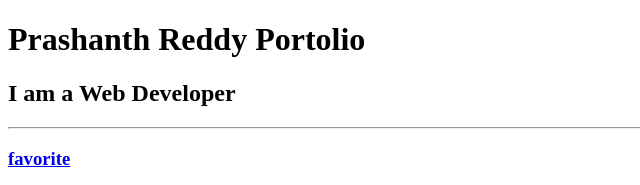
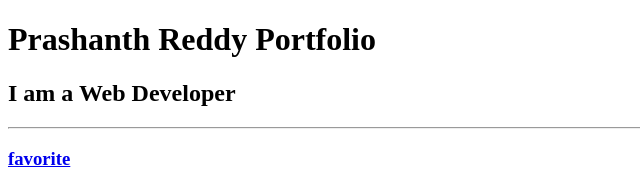
Before and after one commit to Indu0123/html-prashuu, a plain HTML site: page index.html in a window 1280 px wide. Shown: the top 185 px of the page, 0-640 px from the left. Drawn offline with Linux system fonts and the light colour scheme.

Commit message:
Add files via upload

```diff
--- a/index.html
+++ b/index.html
@@ -5,7 +5,7 @@
         <title>Prashanth Portfolio</title>
     </head>
     <body>
-        <h1>Prashanth Reddy Portolio</h1>
+        <h1>Prashanth Reddy Portfolio</h1>
         <h2>I am a Web Developer</h2>
         <hr/>
         <h3><a href="./fav.html">favorite</a></h3>
```
